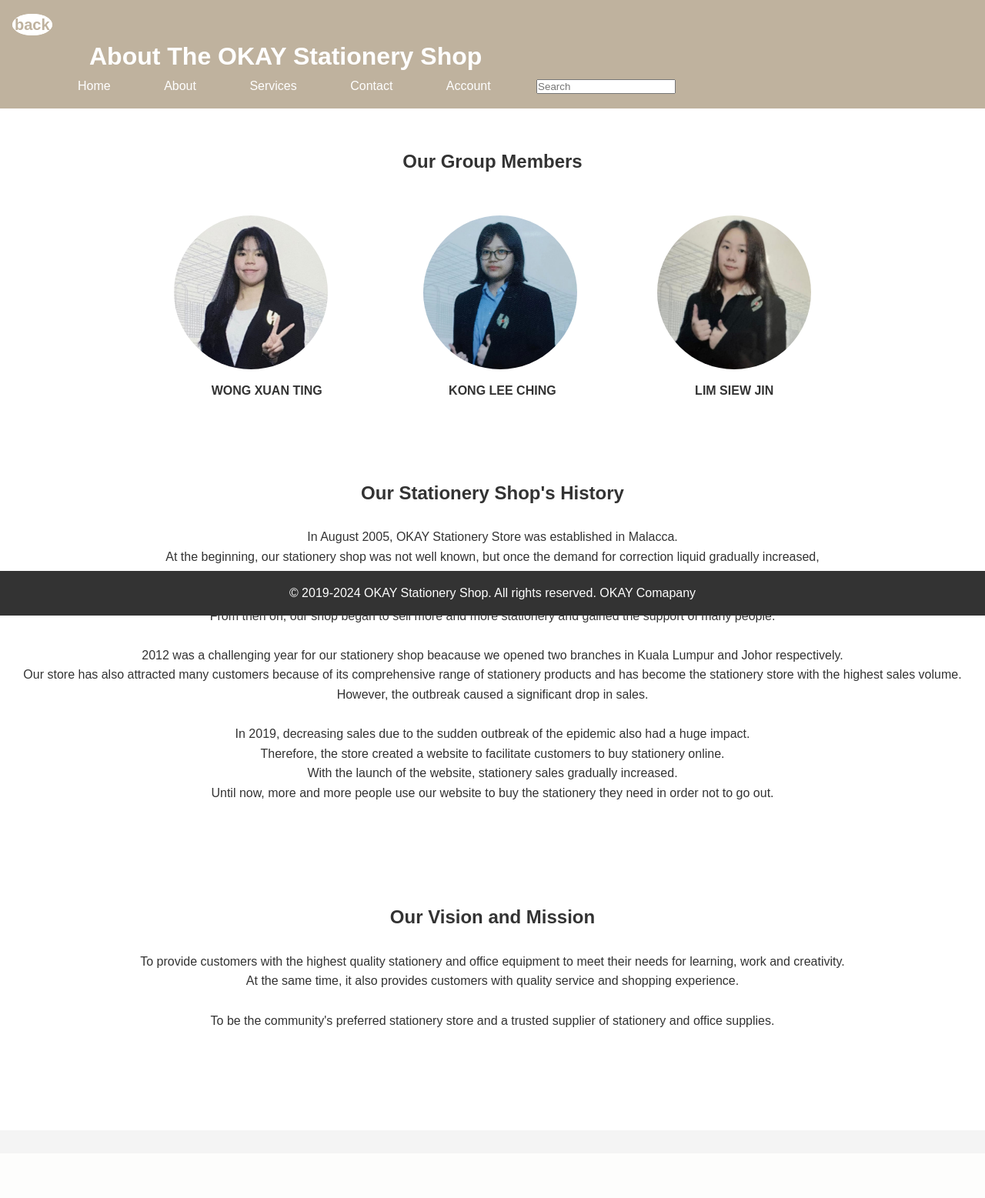
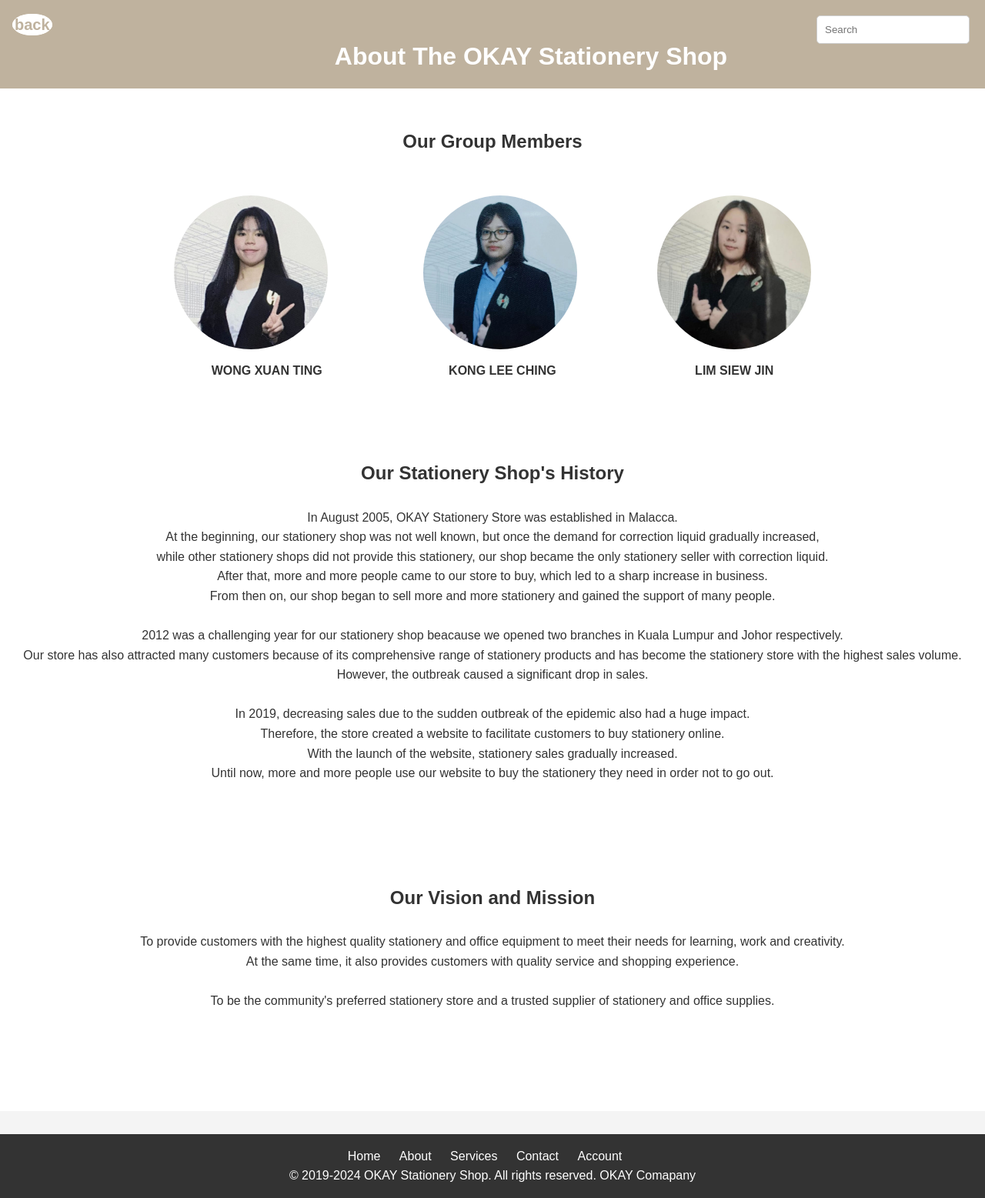
Before and after one commit to CelineKong65/DWP_PROJECT, a PHP site: page /About_us/aboutus.html in a window 1280 px wide. Shown: the whole page at 77% size. Before the commit the page ends 1335 px from the top, so only its background shows below. Run offline with PHP 8.4, Linux system fonts and the light colour scheme.

Commit message:
done 20%

```diff
--- a/About_us/aboutus.css
+++ b/About_us/aboutus.css
@@ -5,6 +5,16 @@
     padding: 0;
     box-sizing: border-box;
 }
+
+.input {
+    padding: 10px;
+    border-radius: 5px;
+    border: 1px solid #ccc;
+    position: absolute;
+    top: 20px; /* Adjust this value as needed */
+    right: 20px; /* Adjust this value as needed */
+}
+
 
 /* Global styles */
 body {
@@ -41,81 +51,82 @@ header {
 
 h1{
     margin-left: 100px;
-}
-
-header nav ul {
-    margin-left: 25px;
-    list-style: none;
-}
-
-header nav ul li {
-    display: inline;
-    margin-right: 5px;
-}
-
-header nav ul li a {
-    color: #fff;
-    text-decoration: none;
-    margin-left: 60px;
-}
-
-header nav ul li a:hover {
-    color: #333;
-}
-
-header nav ul li img{
-    width: 50px;
-    height: 50px;
-    margin-left: px;
+    text-align: center;
 }
 
 /* background1 section styles */
-.background1 {
+.background1
+{
     text-align: center;
     padding: 50px 0;
     color: #333;
 }
 
-.background1 h2 {
+.background1 h2
+{
     font-size: 2.5em;
     margin-bottom: 20px;
 }
 
-.background1 p {
+.background1 p
+{
     font-size: 1.2em;
     margin-bottom: 30px;
 }
 
 /* background2 section styles */
-.background2 {
+.background2
+{
     padding: 50px 0;
     background: #fff;
     text-align: center;
 }
 
-.background2 h2 {
+.background2 h2
+{
     margin-bottom: 10px;
 }
 
-.background2 {
+.background2
+{
     margin-bottom: 30px;
 }
 
-.background2 h2 {
+.background2 h2
+{
     margin-bottom: 25px;
 }
 
-.background2 p {
+.background2 p
+{
     text-align: center;
 }
 
 /* Footer styles */
-footer {
+footer
+{
     background: #333;
     color: #fff;
     text-align: center;
     padding: 1rem;
-    position: fixed;
     bottom: 0;
     width: 100%;
 }
+
+nav ul
+{
+    list-style-type: none;
+    padding: 0;
+}
+
+nav ul li
+{
+    display: inline;
+    margin-right: 20px;
+}
+
+nav ul li a
+{
+    color: #fff;
+    text-decoration: none;
+}
--- a/About_us/aboutus.html
+++ b/About_us/aboutus.html
@@ -11,16 +11,7 @@
     <header>
         <a id="back" href="#"><b>back</b></a>
         <h1>About The OKAY Stationery Shop</h1>
-        <nav>
-            <ul>
-                <li><a href="file:///C:/xampp/htdocs/DWP_PROJECT-2/index.html">Home</a></li>
-                <li><a href="file:///C:/xampp/htdocs/DWP_PROJECT-2/About_us/aboutus.html">About</a></li>
-                <li><a href="file:///C:/xampp/htdocs/DWP_PROJECT-2/Product_list/product_list.html">Services</a></li>
-                <li><a href="file:///C:/xampp/htdocs/DWP_PROJECT-2/Contact_us/contact_us.html">Contact</a></li>
-                <li><a href="#">Account</a></li>
-                <input type="text" name="text" class="input" placeholder="Search" style="margin-left: 50px;">
-            </ul>
-        </nav>
+        <input type="text" name="text" class="input" placeholder="Search" style="margin-left: 50px;">
 
     </header>
 
@@ -70,6 +61,15 @@
 
 
     <footer>
+        <nav>
+            <ul>
+                <li><a href="file:///C:/xampp/htdocs/DWP_PROJECT-2/index.html">Home</a></li>
+                <li><a href="file:///C:/xampp/htdocs/DWP_PROJECT-2/About_us/aboutus.html">About</a></li>
+                <li><a href="file:///C:/xampp/htdocs/DWP_PROJECT-2/Product_list/product_list.html">Services</a></li>
+                <li><a href="file:///C:/xampp/htdocs/DWP_PROJECT-2/Contact_us/contact_us.html">Contact</a></li>
+                <li><a href="#">Account</a></li>
+            </ul>
+        </nav>
         <p>&copy; 2019-2024 OKAY Stationery Shop. All rights reserved. OKAY Comapany</p>
     </footer>
 </body>
```
